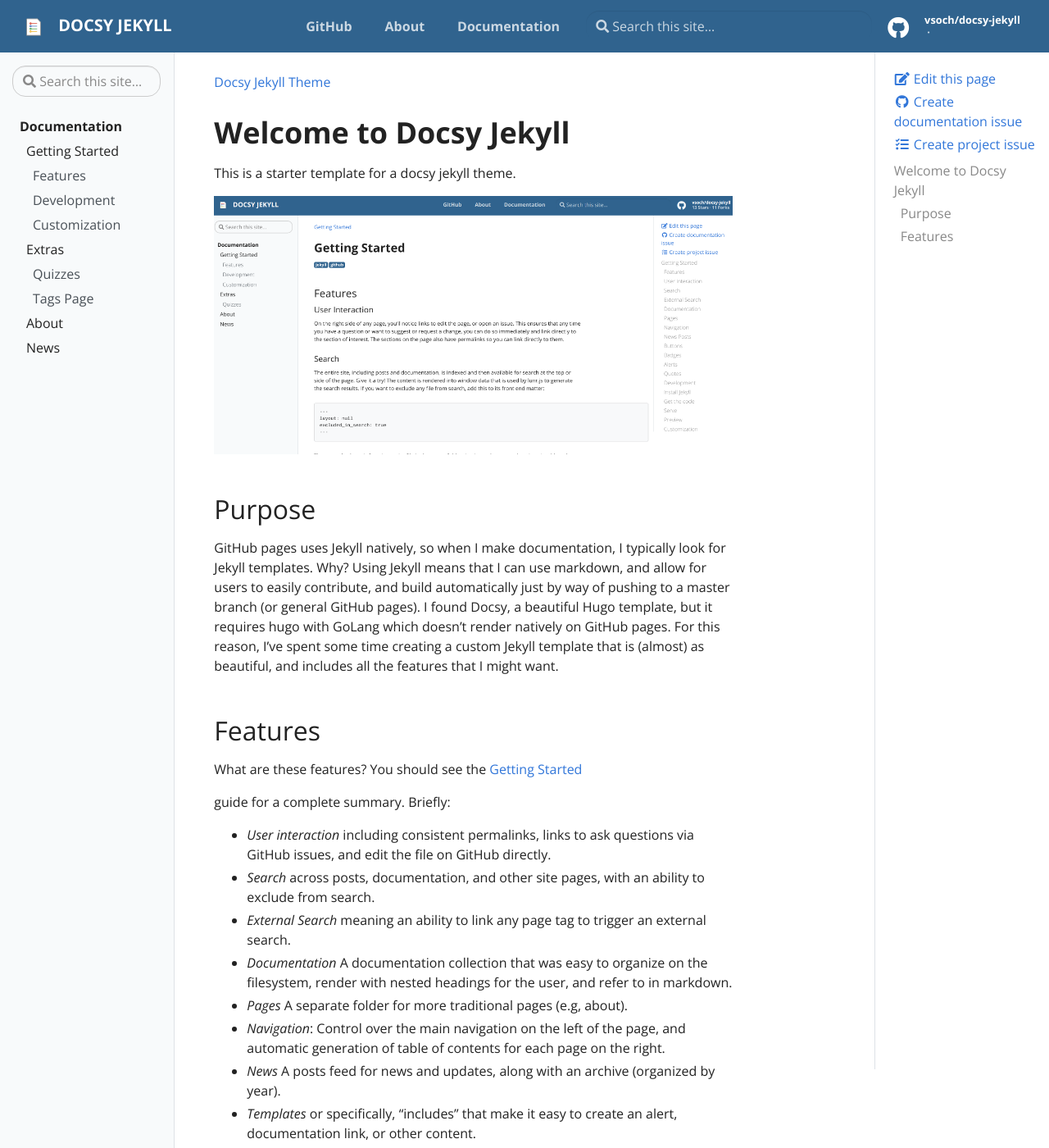
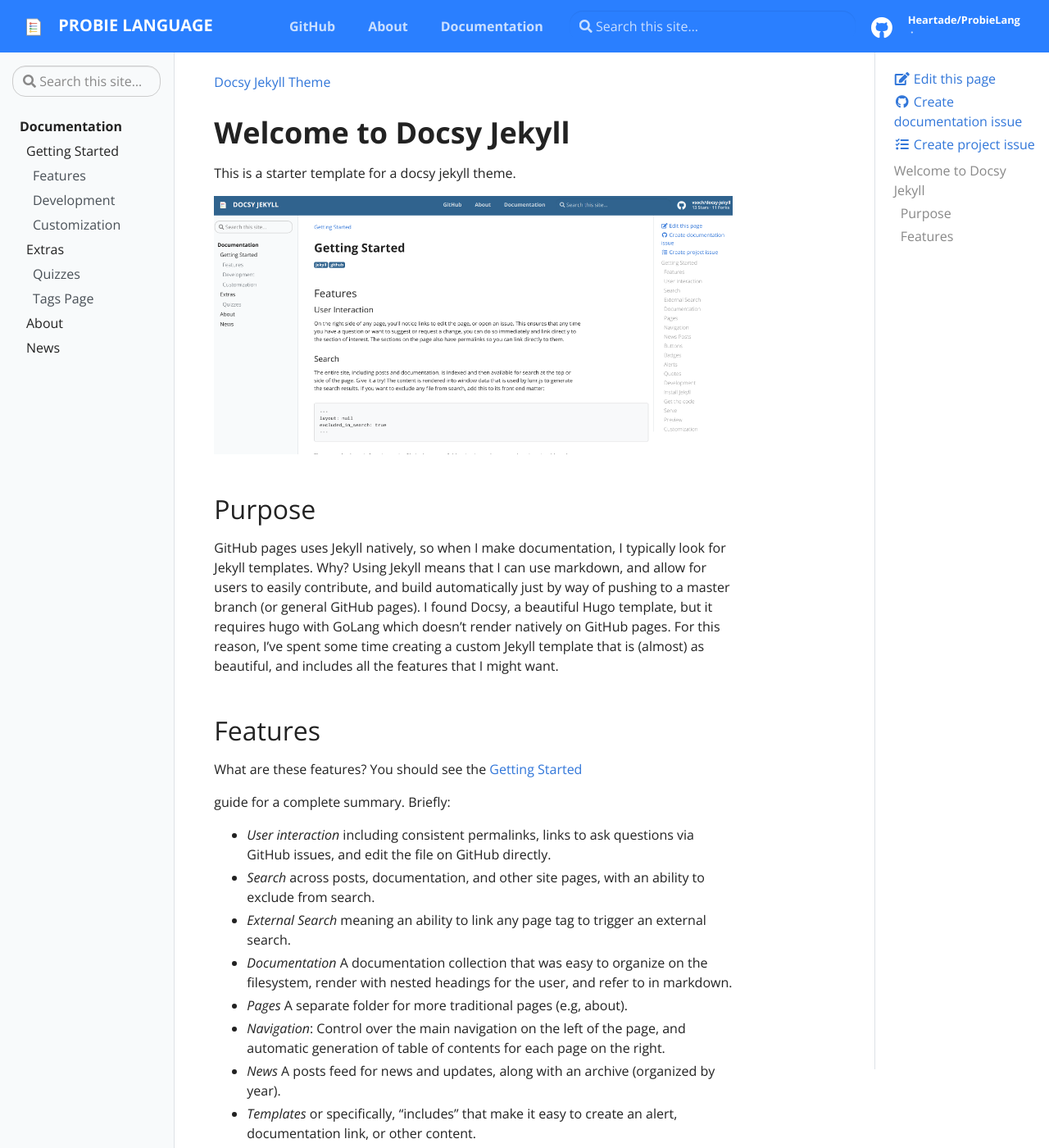
Before and after one commit to Heartade/ProbieLang, a Jekyll site: the page built from pages/index.md, in a window 1280 px wide and 1400 px high. Shown: the whole window at 82% size. Built offline with Jekyll 4.4.1, drawn with Linux system fonts in a browser that asks for light colours; some of the changed text lies outside the part shown.

Commit message:
edit _config

```diff
--- a/_config.yml
+++ b/_config.yml
@@ -14,29 +14,29 @@
 # You can create any custom variable you would like, and they will be accessible
 # in the templates via {{ site.myvariable }}.
 
-title: Docsy Jekyll
-email: your-email@domain.com
-author: Dinosaur Avocado
+title: Probie Language
+email: covalent.cov@gmail.com
+author: Heartade
 description: > # this means to ignore newlines until "baseurl:"
   Write an awesome description for your new site here. You can edit this
   line in _config.yml. It will appear in your document head meta (for
   Google search results) and in your feed.xml site description.
 
 # DO NOT CHANGE THE LINE OF THIS FILE without editing .circleci/circle_urls.sh
-baseurl: "/docsy-jekyll" # the subpath of your site, e.g. /blog
+baseurl: "/ProbieLang" # the subpath of your site, e.g. /blog
 
 # This is mostly for testing
-url: "https://vsoch.github.io" # the base hostname & protocol for your site
+url: "https://heartade.github.io" # the base hostname & protocol for your site
 
 # Social (First three Required)
-repo: "https://github.com/vsoch/docsy-jekyll"
-github_user: "vsoch"
-github_repo: "docsy-jekyll"
+repo: "https://github.com/heartade/ProbieLang"
+github_user: "Heartade"
+github_repo: "ProbieLang"
 
 # Optional
-twitter: vsoch
-linkedin: vsochat
-dockerhub: vanessa
+twitter:
+linkedin:
+dockerhub:
 
 # Should there be feedback buttons at the bottom of pages?
 feedback: true
@@ -49,7 +49,7 @@ feedback: true
 # If commented, will use material hat theme
 # logo: "assets/img/logo/SRCC-square-red.png"
 logo_pixels: 34
-color: "#30638e"
+color: "#2a7fff"
 # color: "#8c1515" # primary color for header, buttons
 
 # Build settings
```
